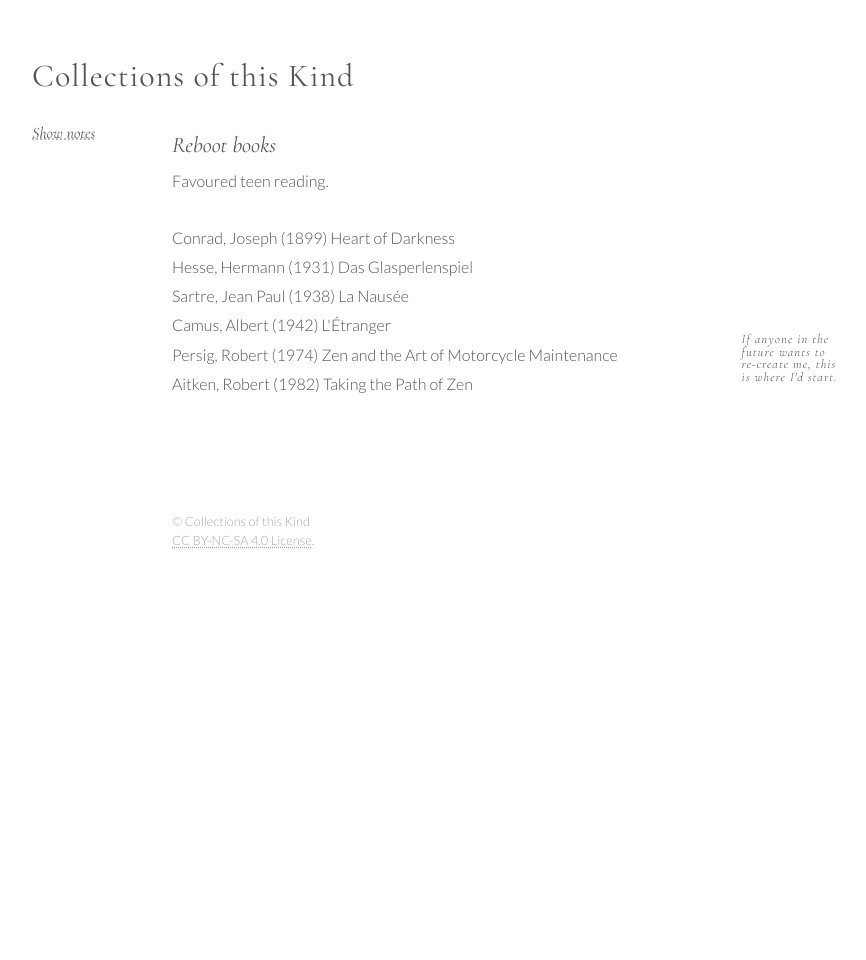
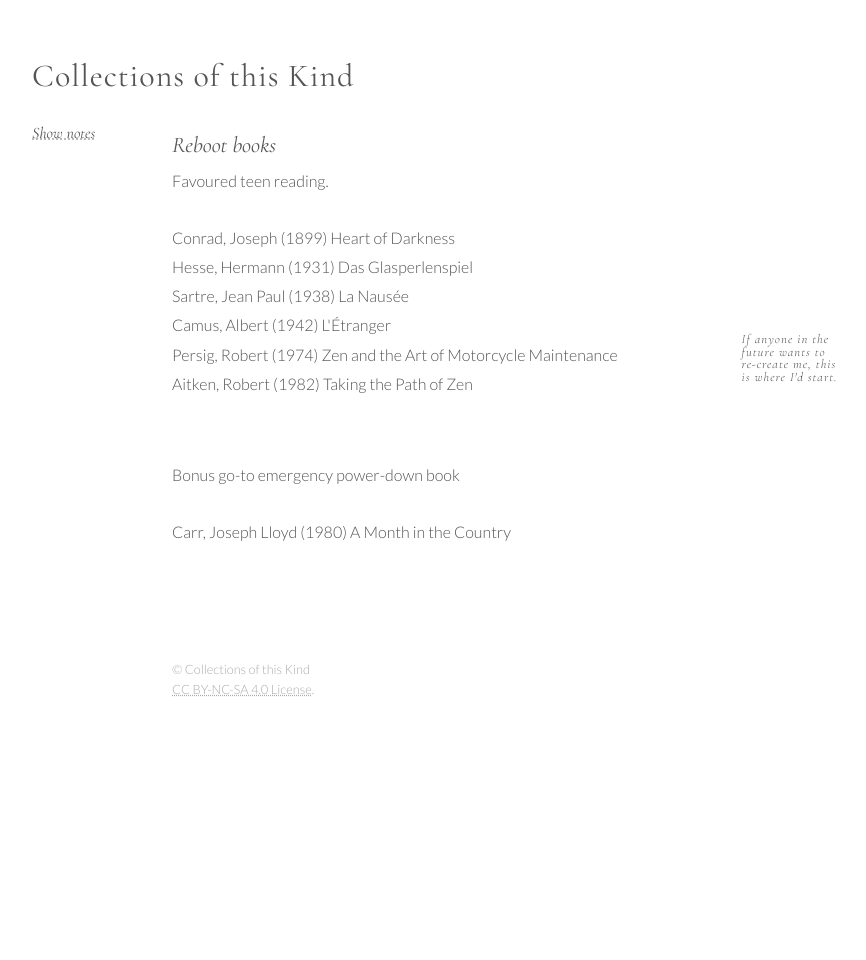
Before and after one commit to CollectionsOfThisKind/collectionsofthiskind.github.io, a Jekyll site: the page built from pages/lists/lists/reboot.html, in a window 1280 px wide. Shown: the whole page, without its empty margins (78-944 px from the left). Built offline with Jekyll 4.4.1, drawn with Linux system fonts in a browser that asks for light colours.

Commit message:
Add files via upload

```diff
--- a/pages/lists/lists/reboot.html
+++ b/pages/lists/lists/reboot.html
@@ -30,6 +30,13 @@ If anyone in the future wants to re-create me, this is where I'd start.
 <li>Aitken, Robert (1982) Taking the Path of Zen</li>
 </ul>
 
+<p>
+Bonus go-to emergency power-down book
+</p>
+
+<ul>
+<li>Carr, Joseph Lloyd (1980) A Month in the Country</li>
+</ul>
 
 <div class=notes>
 <p>
```
